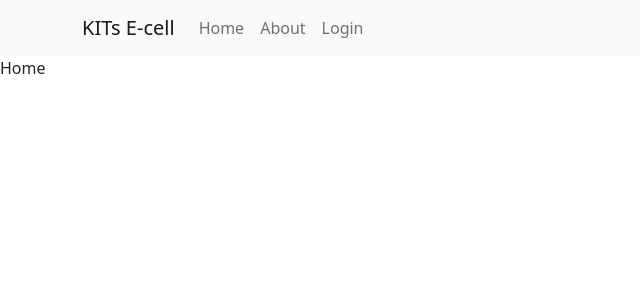
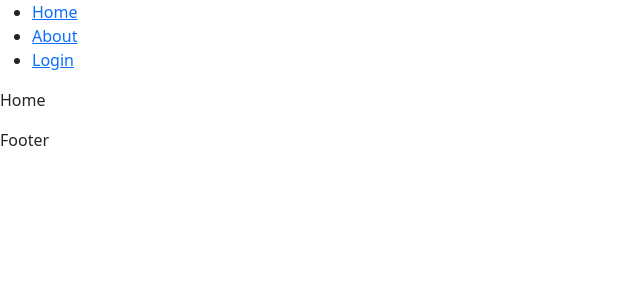
Before and after one commit to PRIVACY47/frontend, a React (Create React App) app: page / in a window 1280 px wide. Shown: the top 300 px of the page, without its empty margins (0-640 px from the left). Built offline with nearby package versions, Linux system fonts and the light colour scheme.

Commit message:
acheived single time request to server

```diff
--- a/src/App.js
+++ b/src/App.js
@@ -3,7 +3,7 @@ import  {Home} from "./components/Home"
 import {About} from "./components/About"
 
 import {Login} from "./components/Login"
-
+import {Layout} from "./components/layout"
 
 
 
@@ -14,11 +14,13 @@ function App() {
 
      <BrowserRouter>
      <Routes>
+        <Route path="/" element={<Layout />}>
+          <Route index element={<Home />} />
+          <Route path="about" element={<About />} />
 
-      <Route path="/" element={<Home />}/>
-      <Route path="/about" element={<About />}/>
-      <Route path="/login" element={<Login/>}/>
-     </Routes>
+          <Route path="login" element={<Login />} />
+        </Route>
+      </Routes>
      </BrowserRouter>
     </div>
   );
--- a/src/components/About.js
+++ b/src/components/About.js
@@ -1,11 +1,11 @@
-import {NavigationBar} from  './Navbar.js'
+
 
 
 export const About = () => {
     return (
         <>
 
-    <NavigationBar />
+
          <p> About </p>
         </>
     );
--- a/src/components/Home.js
+++ b/src/components/Home.js
@@ -1,9 +1,9 @@
-import {NavigationBar} from  './Navbar.js'
+
 
 export const Home = () => {
     return (
         <>
-        <NavigationBar />
+
          <p> Home </p>
         </>
     );
--- a/src/components/Login.js
+++ b/src/components/Login.js
@@ -1,9 +1,9 @@
-import {NavigationBar} from  './Navbar.js'
+
 
 export const Login = () => {
     return (
         <>
-          <NavigationBar />
+
          <p> Login </p>
         </>
     );
--- a/src/components/Navbar.js
+++ b/src/components/Navbar.js
@@ -1,27 +1,34 @@
-import Container from 'react-bootstrap/Container';
-import Nav from 'react-bootstrap/Nav';
-import Navbar from 'react-bootstrap/Navbar';
-import NavDropdown from 'react-bootstrap/NavDropdown';
+
+
+import { Outlet ,Link }  from "react-router-dom"
+export const NavigationBar= () => {
+    return (
+
+      <div>
+      {/* A "layout route" is a good place to put markup you want to
+          share across all the pages on your site, like navigation. */}
+      <nav>
+        <ul>
+          <li>
+            <Link to="/">Home</Link>
+          </li>
+          <li>
+            <Link to="/about">About</Link>
+          </li>
+          <li>
+            <Link to="/Login">Login</Link>
+          </li>
+
+        </ul>
+      </nav>
 
 
 
-export const NavigationBar= () => {
-    return (
-        <Navbar bg="light" expand="lg">
-        <Container>
-          <Navbar.Brand href="/"> KITs E-cell</Navbar.Brand>
-          <Navbar.Toggle aria-controls="basic-navbar-nav" />
-          <Navbar.Collapse id="basic-navbar-nav">
-            <Nav className="me-auto">
-              <Nav.Link href="/">Home</Nav.Link>
-              <Nav.Link href="/about">About</Nav.Link>
-
-              <Nav.Link href="/login">Login</Nav.Link>
-
-            </Nav>
-          </Navbar.Collapse>
-        </Container>
-      </Navbar>
+      {/* An <Outlet> renders whatever child route is currently active,
+          so you can think about this <Outlet> as a placeholder for
+          the child routes we defined above. */}
+      <Outlet />
+    </div>
     );
 
 }
--- /dev/null
+++ b/src/components/layout.js
@@ -0,0 +1,14 @@
+import {NavigationBar} from  './Navbar.js'
+import {Footer } from "./Footer"
+export const Layout = () => {
+
+    return (
+
+
+        <>
+        <NavigationBar />
+
+        <Footer />
+        </>
+    );
+}
```
